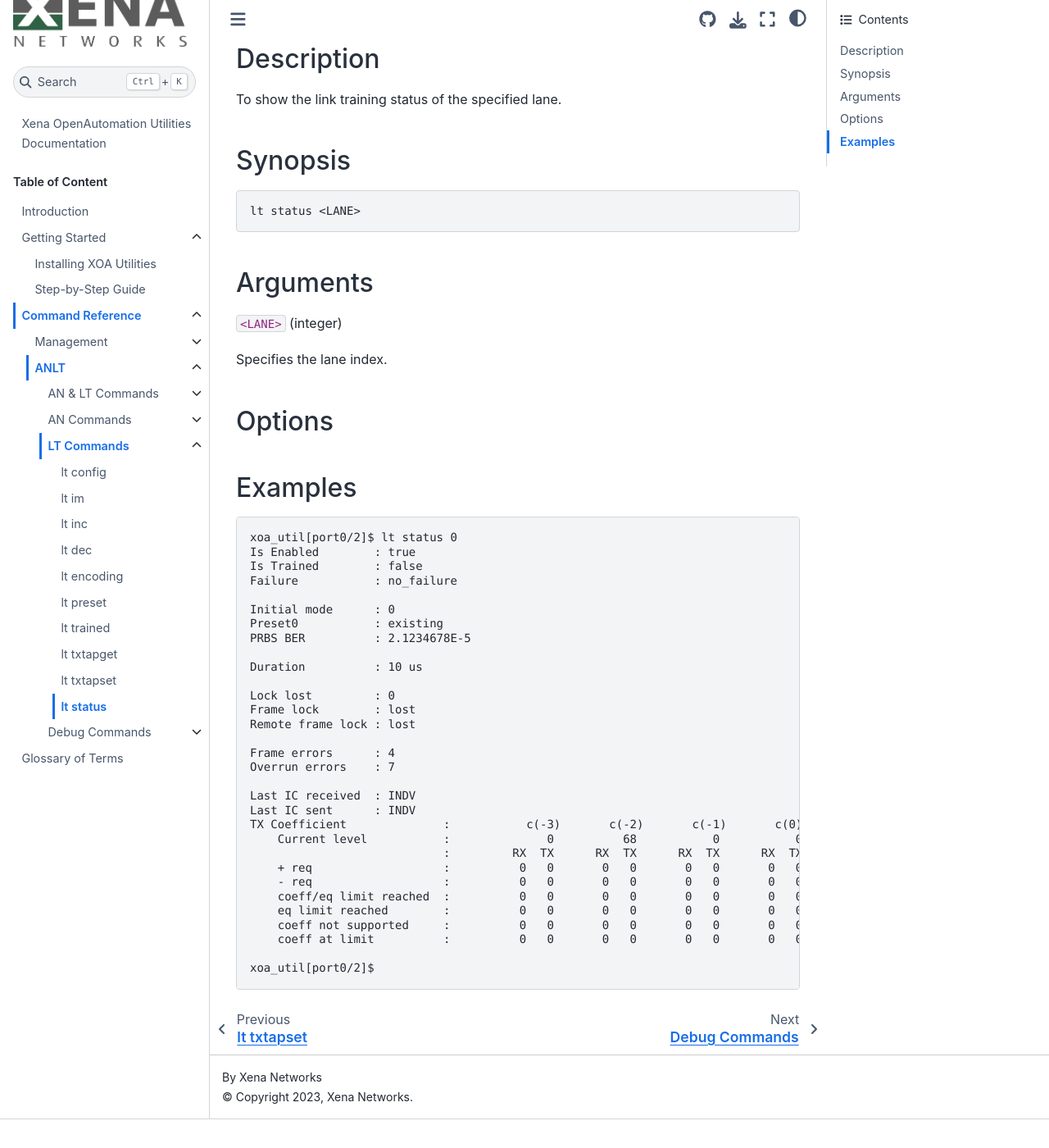
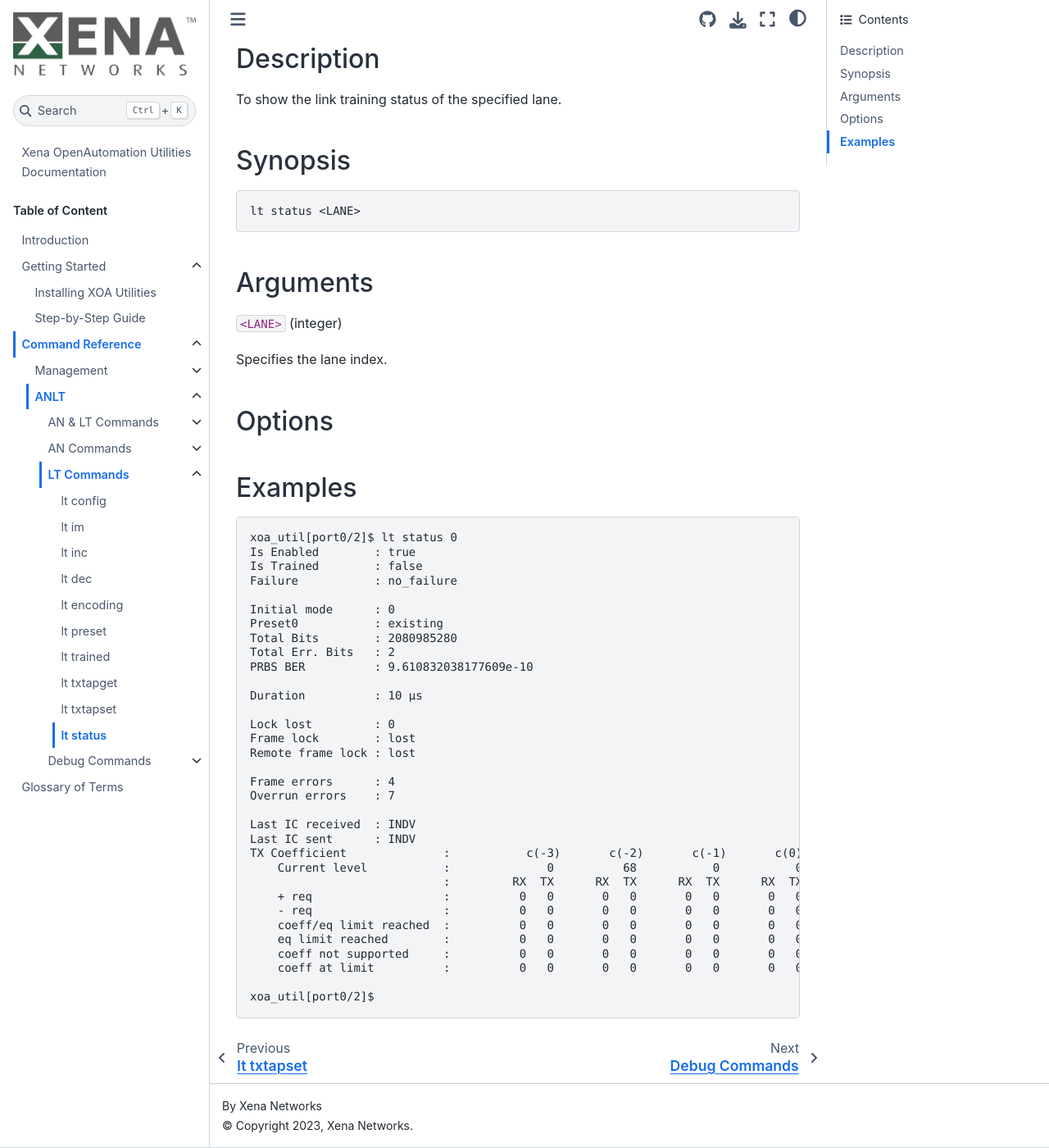
Before and after one commit to xenanetworks/open-automation-utilities, a Sphinx documentation site: the page built from docs/source/cli_ref/anlt/lt/lt_status.rst, in a window 1280 px wide and 1400 px high, scrolled down 156 px. Shown: the whole window at 82% size. Built offline with Sphinx 7.4.7 and the Sphinx Book theme 1.1.4, drawn with Linux system fonts in a browser that asks for light colours; before the commit the page ends 1521 px from its top, so only the background shows below that.

Commit message:
improve: Improve status display

```diff
--- a/docs/source/cli_ref/anlt/lt/lt_status.rst
+++ b/docs/source/cli_ref/anlt/lt/lt_status.rst
@@ -40,9 +40,11 @@ Examples
 
     Initial mode      : 0
     Preset0           : existing
-    PRBS BER          : 2.1234678E-5
+    Total Bits        : 2080985280
+    Total Err. Bits   : 2
+    PRBS BER          : 9.610832038177609e-10
 
-    Duration          : 10 us
+    Duration          : 10 µs
 
     Lock lost         : 0
     Frame lock        : lost
--- a/xoa_utilities/__init__.py
+++ b/xoa_utilities/__init__.py
@@ -1,2 +1,2 @@
-__version__ = "1.0.0b1"
+__version__ = "1.0.0b4"
 __short_version__ = "1.0"
```
Also changed, not shown: 1 other file.
